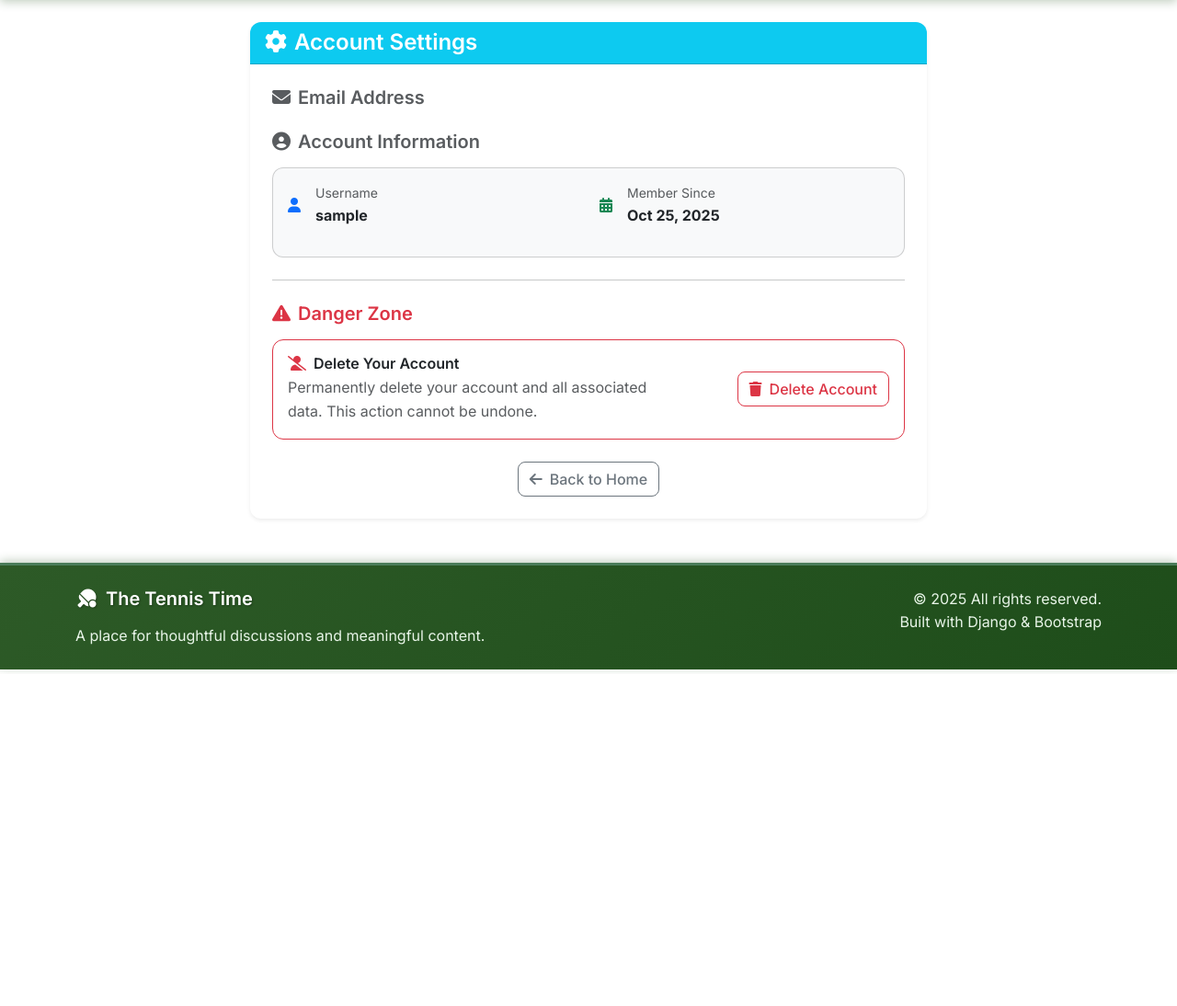
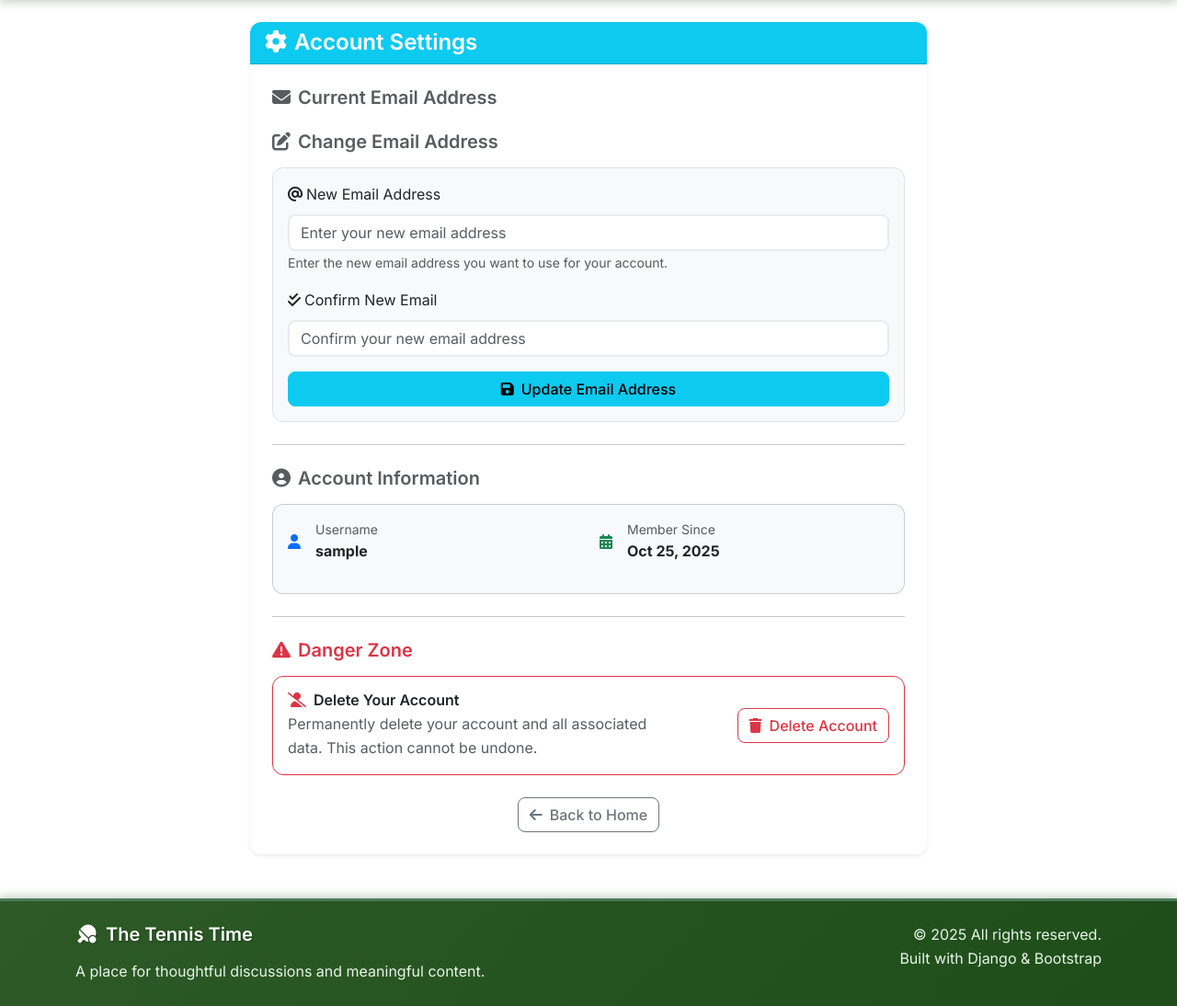
Before and after one commit to fabioeloche/blogs, a Django app: page /accounts/email/ in a window 1280 px wide. Shown: the part 67-1161 px from the top of the page at 92% size. Before the commit the page ends 798 px from the top, so only its background shows below. Run offline with Django 5.2, Linux system fonts and the light colour scheme; the visitor is signed in with stand-in values (Sample User, id 1); some libraries are stand-ins or nearby versions.

Commit message:
Add email change functionality with validation and confirmation

```diff
--- a/blog/account_views.py
+++ b/blog/account_views.py
@@ -6,14 +6,36 @@ from django.contrib.auth.decorators import login_required
 from django.contrib.auth import logout
 from django.contrib import messages
 from django.views.decorators.http import require_POST
+from .forms import EmailChangeForm
 
 
 @login_required
 def account_settings(request):
     """
-    Display account settings page with user information.
+    Display account settings page with user information and handle email changes.
     """
-    return render(request, 'account/email.html')
+    if request.method == 'POST':
+        form = EmailChangeForm(request.POST)
+        if form.is_valid():
+            new_email = form.cleaned_data['new_email']
+            old_email = request.user.email
+
+            # Update user email
+            request.user.email = new_email
+            request.user.save()
+
+            messages.success(
+                request,
+                f'Your email has been successfully changed from {old_email} to {new_email}.'
+            )
+            return redirect('account_settings')
+    else:
+        form = EmailChangeForm()
+
+    context = {
+        'form': form,
+    }
+    return render(request, 'account/email.html', context)
 
 
 @login_required
--- a/blog/forms.py
+++ b/blog/forms.py
@@ -2,50 +2,63 @@
 Forms for the blog application.
 """
 from django import forms
+from django.contrib.auth import get_user_model
 from .models import Comment
+
+User = get_user_model()
 
 
 class CommentForm(forms.ModelForm):
-    """
-    Form for creating and editing comments.
-
-    Attributes:
-        content: Text area for comment content with custom styling
-    """
-    content = forms.CharField(
-        widget=forms.Textarea(attrs={
-            'class': 'form-control',
-            'rows': 4,
-            'placeholder': 'Share your thoughts...',
-            'style': 'resize: vertical;'
-        }),
-        label='Comment',
-        help_text='Your comment will be reviewed before being published.'
-    )
+    """Form for creating and editing comments."""
 
     class Meta:
         model = Comment
         fields = ['content']
+        widgets = {
+            'content': forms.Textarea(attrs={
+                'rows': 4,
+                'placeholder': 'Write your comment here...',
+            }),
+        }
 
-    def __init__(self, *args, **kwargs):
-        """Initialize form with custom styling."""
-        super().__init__(*args, **kwargs)
-        self.fields['content'].widget.attrs.update({
+
+class EmailChangeForm(forms.Form):
+    """Form for changing user email address."""
+
+    new_email = forms.EmailField(
+        label='New Email Address',
+        max_length=254,
+        widget=forms.EmailInput(attrs={
             'class': 'form-control',
-            'rows': 4,
-            'placeholder': 'Share your thoughts...',
-            'style': 'resize: vertical;'
+            'placeholder': 'Enter your new email address',
+        }),
+        help_text='Enter the new email address you want to use for your account.'
+    )
+
+    confirm_email = forms.EmailField(
+        label='Confirm New Email',
+        max_length=254,
+        widget=forms.EmailInput(attrs={
+            'class': 'form-control',
+            'placeholder': 'Confirm your new email address',
         })
+    )
 
-    def clean_content(self):
-        """Validate comment content."""
-        content = self.cleaned_data.get('content')
-        if not content or len(content.strip()) < 10:
-            raise forms.ValidationError(
-                'Comment must be at least 10 characters long.'
-            )
-        if len(content) > 1000:
-            raise forms.ValidationError(
-                'Comment cannot exceed 1000 characters.'
-            )
-        return content.strip()
+    def clean(self):
+        cleaned_data = super().clean()
+        new_email = cleaned_data.get('new_email')
+        confirm_email = cleaned_data.get('confirm_email')
+
+        if new_email and confirm_email:
+            if new_email != confirm_email:
+                raise forms.ValidationError(
+                    "The two email addresses don't match. Please try again."
+                )
+
+            # Check if email is already in use
+            if User.objects.filter(email=new_email).exists():
+                raise forms.ValidationError(
+                    "This email address is already in use. Please use a different email."
+                )
+
+        return cleaned_data
--- a/config/settings.py
+++ b/config/settings.py
@@ -177,9 +177,6 @@ ACCOUNT_EMAIL_VERIFICATION = 'none'
 # Disable password reset functionality
 ACCOUNT_PASSWORD_RESET_ENABLED = False
 
-# Disable email change/add functionality to prevent errors
-ACCOUNT_CHANGE_EMAIL = False
-
 # Email backend configuration
 EMAIL_BACKEND = 'django.core.mail.backends.console.EmailBackend'
 
--- a/templates/account/email.html
+++ b/templates/account/email.html
@@ -18,7 +18,7 @@
                 <!-- Current Email Address -->
                 <div class="mb-4">
                     <h5 class="text-muted mb-3">
-                        <i class="fas fa-envelope me-2"></i>{% trans "Email Address" %}
+                        <i class="fas fa-envelope me-2"></i>{% trans "Current Email Address" %}
                     </h5>
                     <div class="alert alert-light border">
                         <div class="d-flex align-items-center">
@@ -30,22 +30,67 @@
                                 </span>
                                 <p class="text-muted mb-0 mt-2">
                                     <i class="fas fa-info-circle me-1"></i>
-                                    This is the email address associated with your account.
+                                    This is the email address currently associated with your account.
                                 </p>
                             </div>
                         </div>
                     </div>
+                </div>
 
-                    <div class="alert alert-warning border-0 mt-3">
-                        <div class="d-flex">
-                            <i class="fas fa-lightbulb me-3 mt-1"></i>
-                            <div>
-                                <strong>Need to change your email?</strong>
-                                <p class="mb-0">Please contact the site administrator to update your email address.</p>
-                            </div>
+                <!-- Change Email Form -->
+                <div class="mb-4">
+                    <h5 class="text-muted mb-3">
+                        <i class="fas fa-edit me-2"></i>{% trans "Change Email Address" %}
+                    </h5>
+                    <div class="card bg-light border">
+                        <div class="card-body">
+                            <form method="post" action="{% url 'account_settings' %}">
+                                {% csrf_token %}
+
+                                <div class="mb-3">
+                                    <label for="{{ form.new_email.id_for_label }}" class="form-label">
+                                        <i class="fas fa-at me-1"></i>{{ form.new_email.label }}
+                                    </label>
+                                    {{ form.new_email }}
+                                    {% if form.new_email.errors %}
+                                        <div class="text-danger mt-1">
+                                            {{ form.new_email.errors }}
+                                        </div>
+                                    {% endif %}
+                                    {% if form.new_email.help_text %}
+                                        <small class="form-text text-muted">{{ form.new_email.help_text }}</small>
+                                    {% endif %}
+                                </div>
+
+                                <div class="mb-3">
+                                    <label for="{{ form.confirm_email.id_for_label }}" class="form-label">
+                                        <i class="fas fa-check-double me-1"></i>{{ form.confirm_email.label }}
+                                    </label>
+                                    {{ form.confirm_email }}
+                                    {% if form.confirm_email.errors %}
+                                        <div class="text-danger mt-1">
+                                            {{ form.confirm_email.errors }}
+                                        </div>
+                                    {% endif %}
+                                </div>
+
+                                {% if form.non_field_errors %}
+                                    <div class="alert alert-danger">
+                                        {{ form.non_field_errors }}
+                                    </div>
+                                {% endif %}
+
+                                <div class="d-grid">
+                                    <button type="submit" class="btn btn-info">
+                                        <i class="fas fa-save me-2"></i>{% trans "Update Email Address" %}
+                                    </button>
+                                </div>
+                            </form>
                         </div>
                     </div>
                 </div>
+
+                <hr class="my-4">
 
                 <!-- Account Information -->
                 <div class="mb-4">
```
